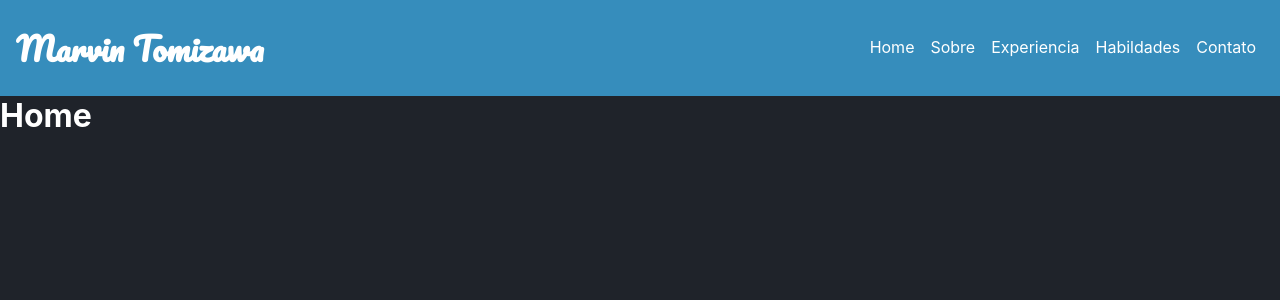
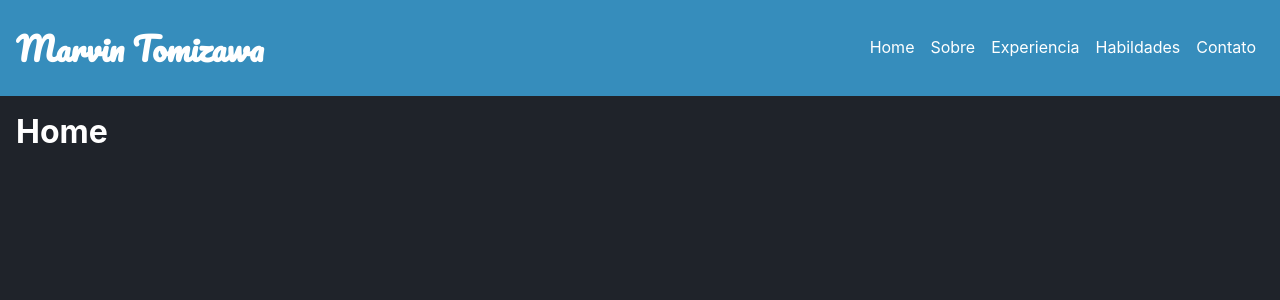
Before and after one commit to MarvinTomizawa/MarvinTomizawa.github.io, a React (Create React App) app: page / in a window 1280 px wide. Shown: the top 300 px of the page. Built offline with nearby package versions, Linux system fonts and the light colour scheme.

Commit message:
Padronizado seção main

```diff
--- a/src/App.tsx
+++ b/src/App.tsx
@@ -8,10 +8,9 @@ import Home from "./components/Content/Home/Home";
 import NotFound from "./components/Content/NotFound/NotFound";
 import Header from "./components/Header/Header";
 import RouteModel from "./models/RouteModel";
-
-const Contato = () => <h1>Contato</h1>;
-const Experiencia = () => <h1>Experiencia</h1>;
-const Habilidades = () => <h1>Habilidades</h1>;
+import Habilidades from "./components/Content/Habilidades/Habilidades";
+import Experiencia from "./components/Content/Experiencia/Experiencia";
+import Contato from "./components/Content/Contato/Contato";
 
 class App extends React.Component {
   private routes: RouteModel[] = [
@@ -27,10 +26,12 @@ class App extends React.Component {
     return (
       <ThemeProvider theme={{ ...colorPalette }}>
         <GlobalStyle></GlobalStyle>
+
         <Router>
-          <Header routes={this.routes}></Header>
+          <Header routes={this.routes} />
           <Switch>{this.mapRoutes()}</Switch>
         </Router>
+
       </ThemeProvider>
     );
   }
--- /dev/null
+++ b/src/components/Content/Contato/Contato.tsx
@@ -0,0 +1,18 @@
+import * as React from "react";
+import { ContentWrapper } from "../ContentStyle";
+
+export interface ContatoProps {}
+
+export interface ContatoState {}
+
+class Contato extends React.Component<ContatoProps, ContatoState> {
+  render() {
+    return (
+      <ContentWrapper>
+        <h1>Contato</h1>
+      </ContentWrapper>
+    );
+  }
+}
+
+export default Contato;
--- /dev/null
+++ b/src/components/Content/ContentStyle.ts
@@ -0,0 +1,10 @@
+import styled from 'styled-components'
+import { getPalette } from '../Ui/Variables';
+
+export const ContentWrapper = styled.main`
+    padding: 1rem;
+    width: 100%;
+    @media(min-width: ${({theme}) => getPalette(theme).mobileBreakingPoint} ){
+        height: 83%;
+    }
+`;
--- /dev/null
+++ b/src/components/Content/Experiencia/Experiencia.tsx
@@ -0,0 +1,18 @@
+import * as React from "react";
+import { ContentWrapper } from "../ContentStyle";
+
+export interface ExperienciaProps {}
+
+export interface ExperienciaState {}
+
+class Experiencia extends React.Component<ExperienciaProps, ExperienciaState> {
+  render() {
+    return (
+      <ContentWrapper>
+        <h1>Experiencia</h1>
+      </ContentWrapper>
+    );
+  }
+}
+
+export default Experiencia;
--- /dev/null
+++ b/src/components/Content/Habilidades/Habilidades.tsx
@@ -0,0 +1,18 @@
+import * as React from "react";
+import { ContentWrapper } from "../ContentStyle";
+
+export interface HabilidadesProps {}
+
+export interface HabilidadesState {}
+
+class Habilidades extends React.Component<HabilidadesProps, HabilidadesState> {
+  render() {
+    return (
+      <ContentWrapper>
+        <h1>Habilidades</h1>
+      </ContentWrapper>
+    );
+  }
+}
+
+export default Habilidades;
--- a/src/components/Content/Home/Home.tsx
+++ b/src/components/Content/Home/Home.tsx
@@ -1,4 +1,5 @@
 import * as React from "react";
+import { ContentWrapper } from "../ContentStyle";
 
 export interface HomeProps {}
 
@@ -7,9 +8,9 @@ export interface HomeState {}
 class Home extends React.Component<HomeProps, HomeState> {
   render() {
     return (
-      <main>
+      <ContentWrapper>
         <h1>Home</h1>
-      </main>
+      </ContentWrapper>
     );
   }
 }
--- a/src/components/Content/NotFound/NotFound.tsx
+++ b/src/components/Content/NotFound/NotFound.tsx
@@ -1,4 +1,5 @@
 import * as React from "react";
+import { ContentWrapper } from "../ContentStyle";
 export interface NotFoundProps {}
 
 export interface NotFoundState {}
@@ -6,9 +7,9 @@ export interface NotFoundState {}
 class NotFound extends React.Component<NotFoundProps, NotFoundState> {
   render() {
     return (
-      <main>
+      <ContentWrapper>
         <h1>NotFound</h1>
-      </main>
+      </ContentWrapper>
     );
   }
 }
--- a/src/components/Content/Sobre/Sobre.tsx
+++ b/src/components/Content/Sobre/Sobre.tsx
@@ -1,4 +1,5 @@
 import * as React from "react";
+import { ContentWrapper } from "../ContentStyle";
 
 export interface SobreProps {}
 
@@ -7,9 +8,9 @@ export interface SobreState {}
 class Sobre extends React.Component<SobreProps, SobreState> {
   render() {
     return (
-      <main>
+      <ContentWrapper>
         <h1>Sobre</h1>
-      </main>
+      </ContentWrapper>
     );
   }
 }
```
